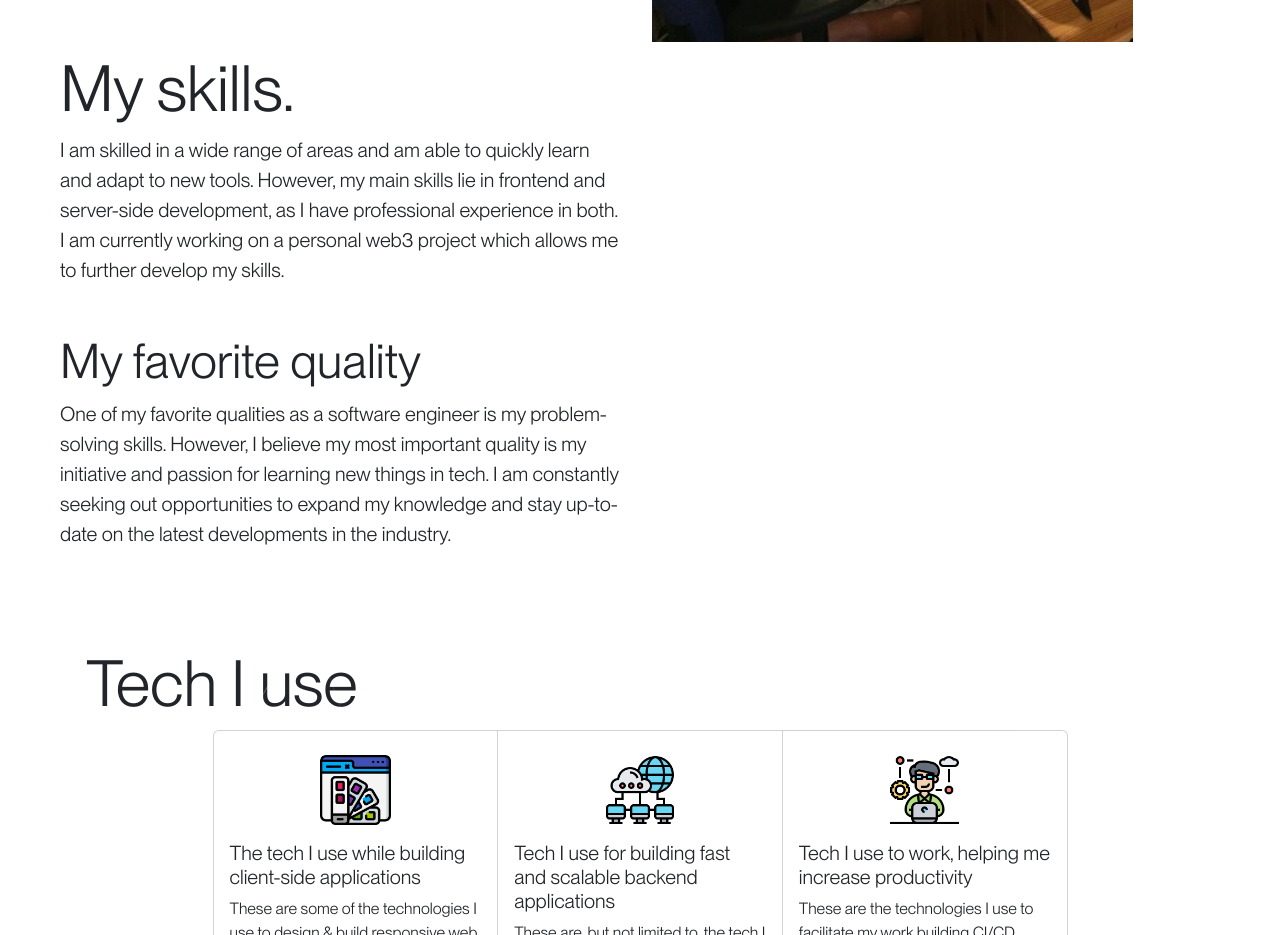
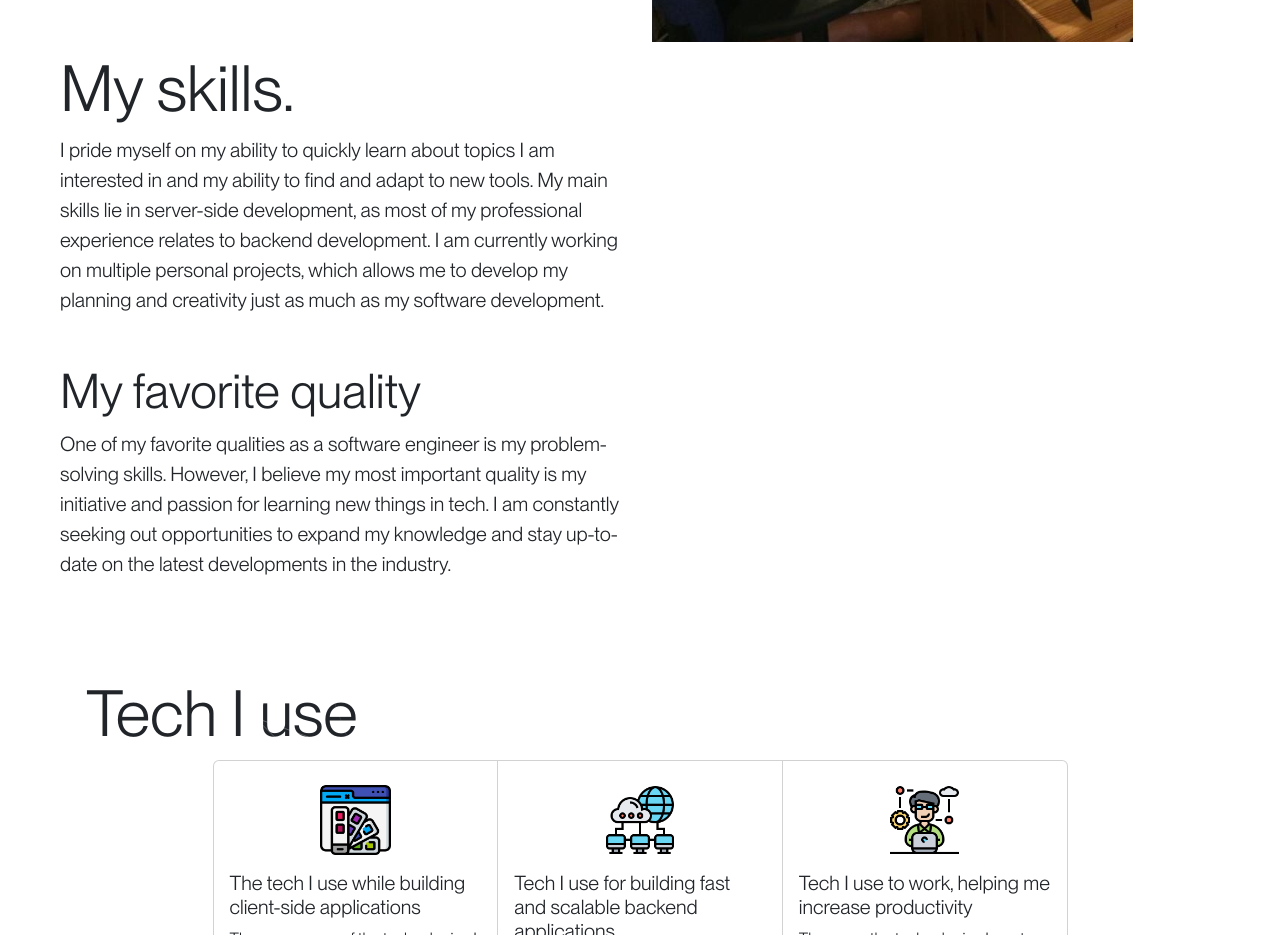
Before and after one commit to mateo-covacho/portfolio-mk2, a React (Create React App) app: page / in a window 1280 px wide. Shown: the part 1340-2275 px from the top of the page. Built offline with nearby package versions, Linux system fonts and the light colour scheme; a web font is replaced by a local one.

Commit message:
small changes to bio

```diff
--- a/src/app.jsx
+++ b/src/app.jsx
@@ -418,9 +418,8 @@ function App() {
             My skills.
           </h2>
           <p data-aos='fade-left' className='lead mb-5 pe-1'>
-            I am skilled in a wide range of areas and am able to quickly learn and adapt to new tools. However, my main skills lie in frontend and
-            server-side development, as I have professional experience in both. I am currently working on a personal web3 project which allows me to
-            further develop my skills.
+					I pride myself on my ability to quickly learn about topics I am interested in and my ability to find and adapt to new tools. My main skills lie in
+            server-side development, as most of my professional experience relates to backend development. I am currently working on multiple personal projects, which allows me to develop my planning and creativity just as much as my software development.
           </p>
           <h2 data-aos='fade-left' className='display-5'>
             My favorite quality
```
